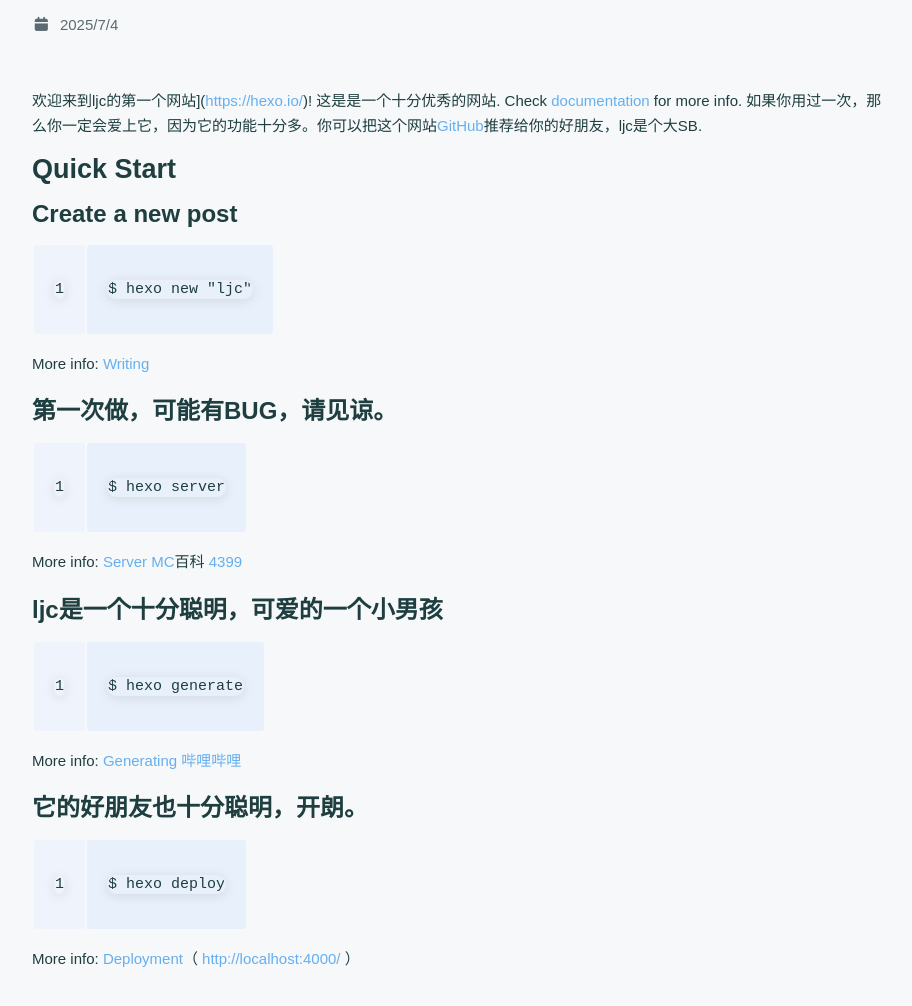
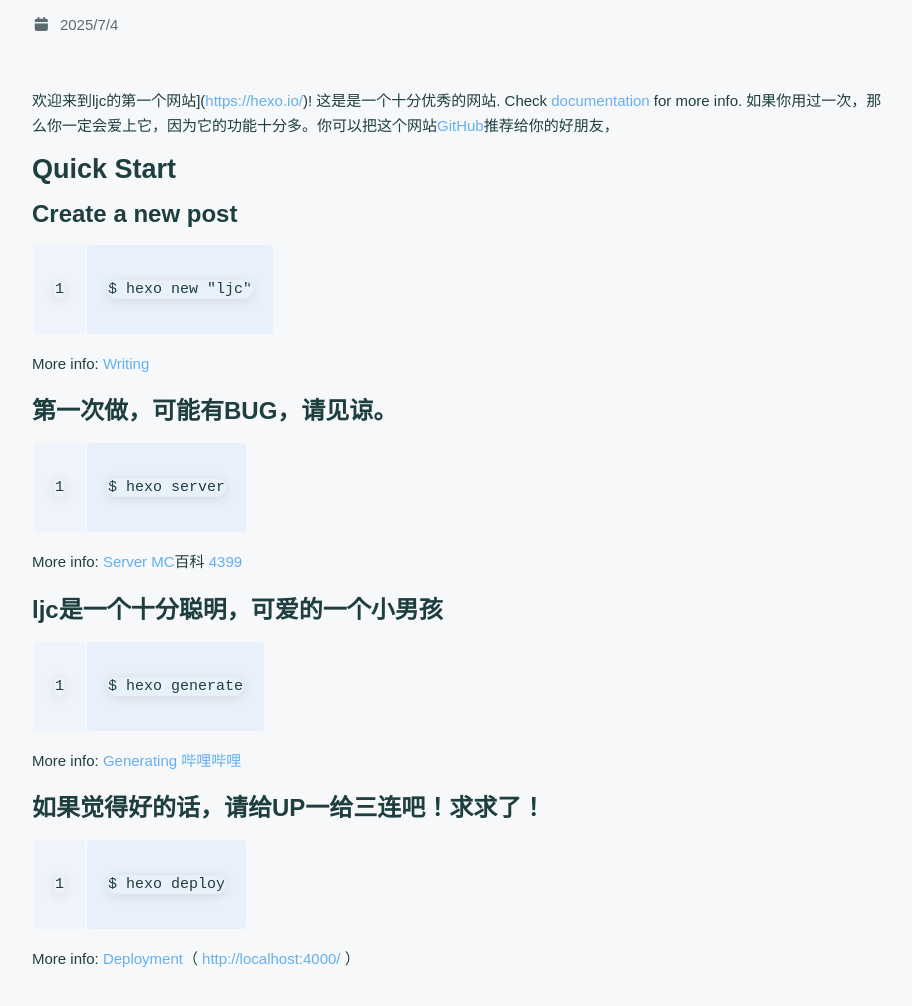
Before and after one commit to LHBLZ/LHBLZ.github.io, a plain HTML site: page 2025/07/04/hello-world/index.html in a window 1280 px wide. Shown: the part 172-1178 px from the top of the page, without its empty margins (178-1090 px from the left). Drawn offline with nearby package versions, Linux system fonts and the light colour scheme; a script that the page names is missing; a web font is replaced by a local one.

Commit message:
Site updated: 2025-07-05 22:20:02

```diff
--- a/2025/07/04/hello-world/index.html
+++ b/2025/07/04/hello-world/index.html
@@ -170,7 +170,7 @@
     </div>
 
     <div class="content" v-pre>
-        <p>欢迎来到ljc的第一个网站](<a target="_blank" rel="noopener" href="https://hexo.io/">https://hexo.io/</a>)! 这是是一个十分优秀的网站. Check <a target="_blank" rel="noopener" href="https://hexo.io/docs/">documentation</a> for more info. 如果你用过一次，那么你一定会爱上它，因为它的功能十分多。你可以把这个网站<a href="GitHub.com">GitHub</a>推荐给你的好朋友，ljc是个大SB.</p>
+        <p>欢迎来到ljc的第一个网站](<a target="_blank" rel="noopener" href="https://hexo.io/">https://hexo.io/</a>)! 这是是一个十分优秀的网站. Check <a target="_blank" rel="noopener" href="https://hexo.io/docs/">documentation</a> for more info. 如果你用过一次，那么你一定会爱上它，因为它的功能十分多。你可以把这个网站<a href="GitHub.com">GitHub</a>推荐给你的好朋友，</p>
 <h2 id="Quick-Start"><a href="#Quick-Start" class="headerlink" title="Quick Start"></a>Quick Start</h2><h3 id="Create-a-new-post"><a href="#Create-a-new-post" class="headerlink" title="Create a new post"></a>Create a new post</h3><figure class="highlight bash"><table><tr><td class="gutter"><pre><span class="line">1</span><br></pre></td><td class="code"><pre><span class="line">$ hexo new <span class="string">&quot;ljc&quot;</span></span><br></pre></td></tr></table></figure>
 
 <p>More info: <a target="_blank" rel="noopener" href="https://hexo.io/docs/writing.html">Writing</a></p>
@@ -180,7 +180,7 @@
 <h3 id="ljc是一个十分聪明，可爱的一个小男孩"><a href="#ljc是一个十分聪明，可爱的一个小男孩" class="headerlink" title="ljc是一个十分聪明，可爱的一个小男孩"></a>ljc是一个十分聪明，可爱的一个小男孩</h3><figure class="highlight bash"><table><tr><td class="gutter"><pre><span class="line">1</span><br></pre></td><td class="code"><pre><span class="line">$ hexo generate</span><br></pre></td></tr></table></figure>
 
 <p>More info: <a target="_blank" rel="noopener" href="https://hexo.io/docs/generating.html">Generating</a>     <a target="_blank" rel="noopener" href="https://www.bilibili.com/">哔哩哔哩</a>     </p>
-<h3 id="它的好朋友也十分聪明，开朗。"><a href="#它的好朋友也十分聪明，开朗。" class="headerlink" title="它的好朋友也十分聪明，开朗。"></a>它的好朋友也十分聪明，开朗。</h3><figure class="highlight bash"><table><tr><td class="gutter"><pre><span class="line">1</span><br></pre></td><td class="code"><pre><span class="line">$ hexo deploy</span><br></pre></td></tr></table></figure>
+<h3 id="如果觉得好的话，请给UP一给三连吧！求求了！"><a href="#如果觉得好的话，请给UP一给三连吧！求求了！" class="headerlink" title="如果觉得好的话，请给UP一给三连吧！求求了！"></a>如果觉得好的话，请给UP一给三连吧！求求了！</h3><figure class="highlight bash"><table><tr><td class="gutter"><pre><span class="line">1</span><br></pre></td><td class="code"><pre><span class="line">$ hexo deploy</span><br></pre></td></tr></table></figure>
 
 <p>More info: <a target="_blank" rel="noopener" href="https://hexo.io/docs/one-command-deployment.html">Deployment</a>（ <a target="_blank" rel="noopener" href="http://localhost:4000/">http://localhost:4000/</a> ）</p>
 
```
Also changed, not shown: index.html (+2 -2 lines).
